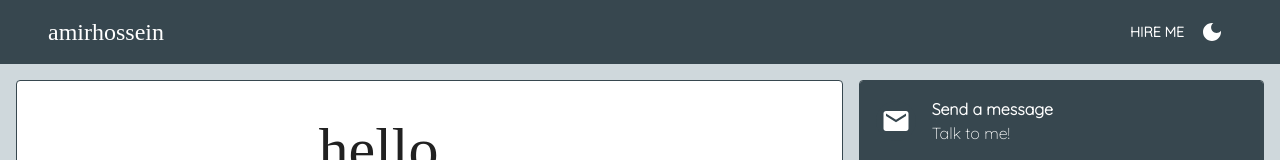
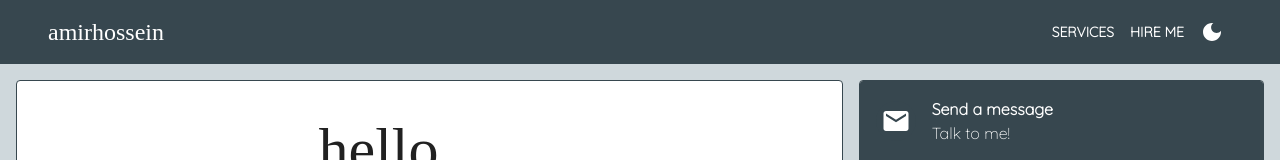
Before and after one commit to BlackIQ/amirhossein.info, a React (Create React App) app: page / in a window 1280 px wide. Shown: the top 160 px of the page. Built offline with nearby package versions, Linux system fonts and the light colour scheme; no server answers; grey boxes are pictures that could not be loaded; a web font is replaced by a local one.

Commit message:
Add services in navbar

```diff
--- a/src/components/index.js
+++ b/src/components/index.js
@@ -1,5 +1,6 @@
 import Navbar from "./navbar/navbar.component";
 import Snackbar from "./snackbar/snackbar.component";
+import Loading from "./loading/loading.component";
 import * as Card from "./card/card.component";
 
-export { Navbar, Snackbar, Card };
+export { Navbar, Snackbar, Loading, Card };
--- a/src/components/navbar/navbar.component.jsx
+++ b/src/components/navbar/navbar.component.jsx
@@ -64,6 +64,16 @@ const Navbar = () => {
             <Button
               color="inherit"
               variant="text"
+              onClick={() => window.open("https://api.amirhossein.info")}
+              sx={{
+                fontWeight: "bold",
+              }}
+            >
+              Services
+            </Button>
+            <Button
+              color="inherit"
+              variant="text"
               onClick={hireMe}
               sx={{
                 fontWeight: "bold",
```
